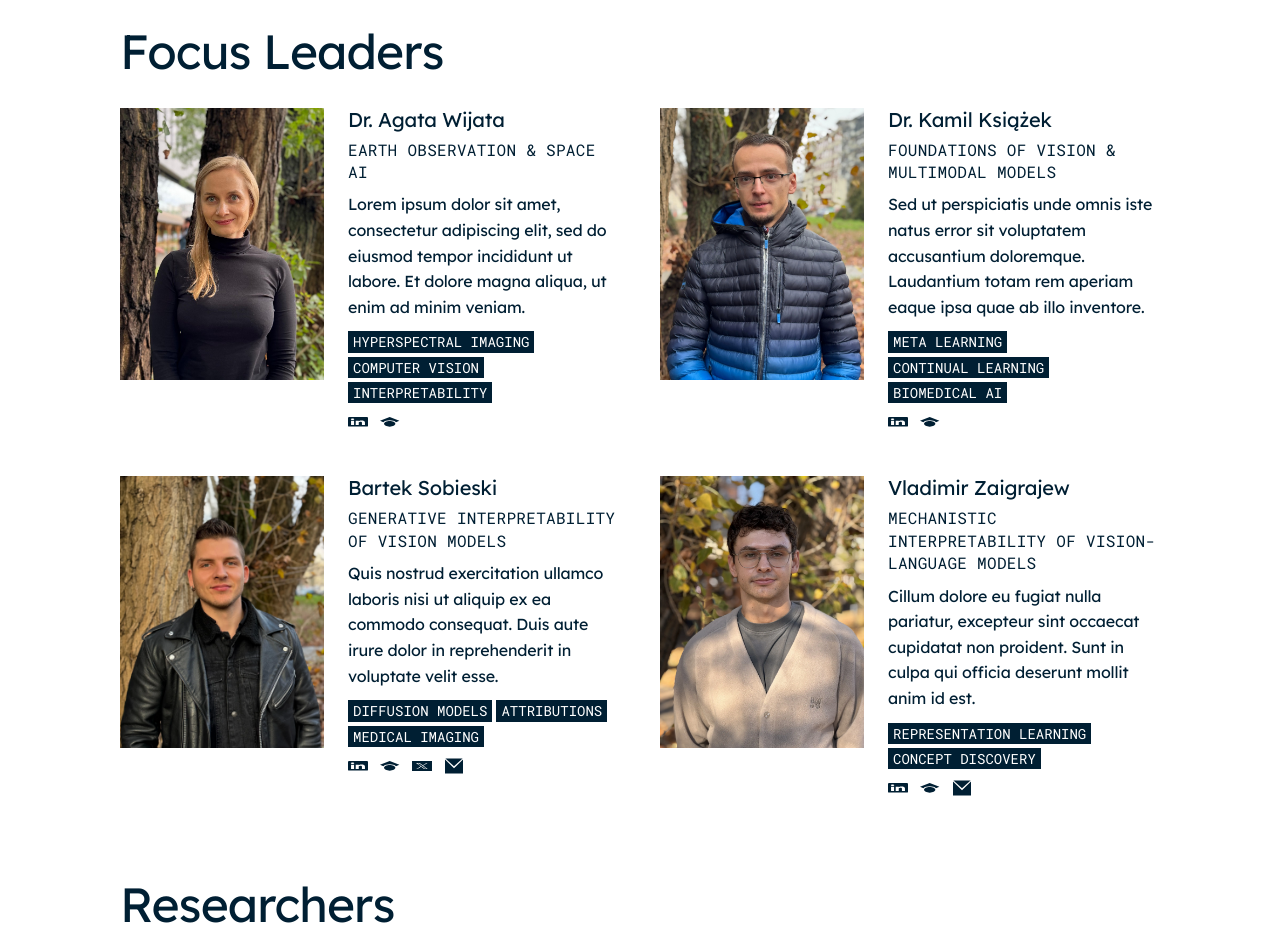
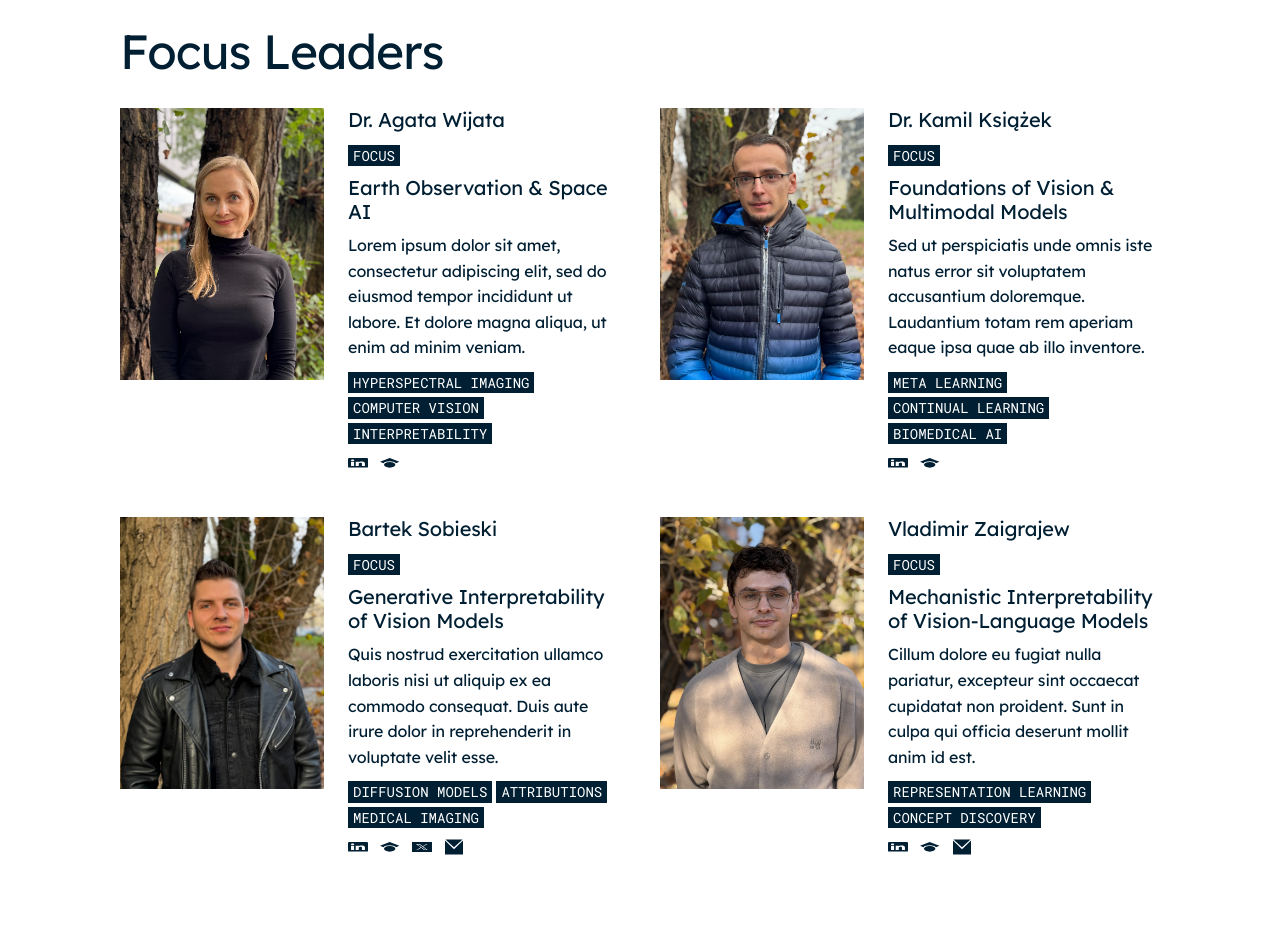
Before and after one commit to CredibleAI/CredibleAI.github.io, a Next.js app: page /about in a window 1280 px wide. Shown: the part 2840-3776 px from the top of the page. Built offline with nearby package versions, Linux system fonts and the light colour scheme; no server answers.

Commit message:
Set the focus area with the FOCUS chip and sans type used for team names.

```diff
--- a/src/components/FocusLeaderCard.tsx
+++ b/src/components/FocusLeaderCard.tsx
@@ -76,11 +76,19 @@ export default function FocusLeaderCard({ leader }: FocusLeaderCardProps) {
           {leader.name}
         </p>
 
-        {/* Mono uppercase, so the focus labels the person instead of reading as
-            a second name at the same weight. */}
-        <p className="font-mono text-sm md:text-base font-normal uppercase leading-[1.4] tracking-[0.3px] text-[#001f33]">
-          {leader.focusArea}
-        </p>
+        {/* Same pairing as TEAM and `teamName` on TeamLeaderCard: a filled chip
+            says what the line is, so the focus can be set in sans without
+            competing with the name above it. */}
+        <div className="flex flex-col gap-[10px] items-start w-full mt-[6px]">
+          <div className="bg-[#001f33] px-[5px] py-[3px] flex items-center justify-center shrink-0">
+            <p className="font-mono text-sm font-normal leading-[1.1] text-white uppercase">
+              FOCUS
+            </p>
+          </div>
+          <p className="font-sans text-xl font-normal leading-[1.2] tracking-[-0.2px] text-[#001f33]">
+            {leader.focusArea}
+          </p>
+        </div>
 
         <p className="font-sans text-base font-normal leading-[1.6] tracking-[-0.16px] text-[#001f33] mt-[2px]">
           {leader.focusDescription}
```
